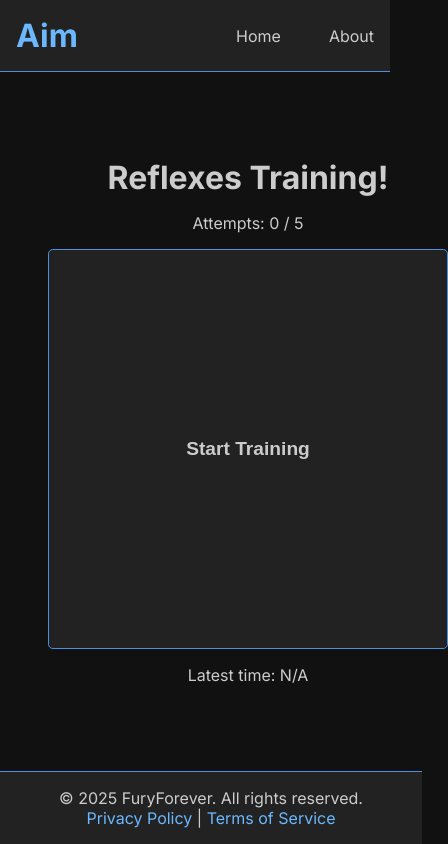
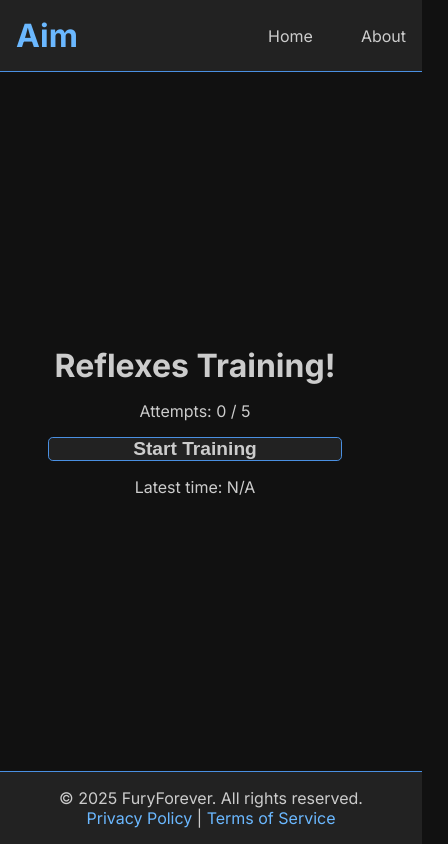
Before and after one commit to Furyforev3r/aim, a SvelteKit app: page /trainings/reflexes in a window 390 px wide. Shown: the whole page, 448 px wide, since content can reach past the window. Built offline with nearby package versions, Linux system fonts and the light colour scheme.

Commit message:
mobile: mobile header fixed

```diff
--- a/src/lib/components/Header.svelte
+++ b/src/lib/components/Header.svelte
@@ -11,6 +11,7 @@
 
 <style>
     header {
+        width: 100%;
         display: flex;
         justify-content: space-between;
         align-items: center;
--- a/src/routes/trainings/reflexes/+page.svelte
+++ b/src/routes/trainings/reflexes/+page.svelte
@@ -158,4 +158,11 @@
         border: 1px solid var(--blue-primary-color);
         padding: 1rem 2rem;
     }
+
+    @media (max-width: 600px) {
+        .reflex {
+            width: 100%;
+            height: 100%;
+        }
+    }
 </style>
```
